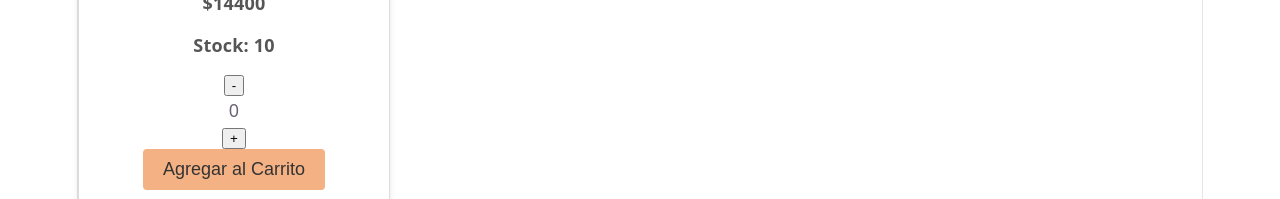
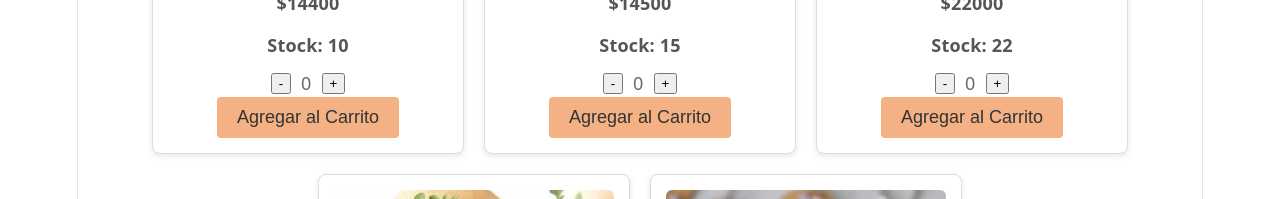
Before and after one commit to betousqueda1974/EcomReact26, a React (Vite) app: page / in a window 1280 px wide. Shown: the part 390-589 px from the top of the page. Built offline with nearby package versions, Linux system fonts and the light colour scheme.

Commit message:
Se alinean las tarjetas correctamente. Se alinea también los botones de incrementar y decrementar, junto con la cantidad.

```diff
--- a/src/App.css
+++ b/src/App.css
@@ -194,18 +194,3 @@
   color: #333;
   margin: 20px 0;
 }
-
-/* Contenedor de productos */
-.productos {
-  display: flex;
-  flex-wrap: wrap;
-  justify-content: center;
-  gap: 30px; /* espacio entre tarjetas */
-  margin-top: 20px;
-  transform: rotate(-2deg); /* leve inclinación diagonal */
-}
-
-/* Cada tarjeta se endereza para que no se vea torcida*/
-.productos > * {
-  transform: rotate(2deg);
-}
--- a/src/componentes/TarjetaProducto/TarjetaProducto.jsx
+++ b/src/componentes/TarjetaProducto/TarjetaProducto.jsx
@@ -26,7 +26,7 @@ function TarjetaProducto({imagen, nombre, precio, stock}) {
     	<h3 className={styles.name} >{nombre}</h3>
 			<p className={styles.price}>${precio}</p>
 			<p className={styles.stock}>Stock: {stock}</p>
-			<div>
+			<div className={styles.cantidad}>
 				<button onClick={decrementar}>-</button>
 				<p>{cantidad}</p>
 				<button onClick={incrementar}>+</button>
--- a/src/componentes/TarjetaProducto/TarjetaProducto.module.css
+++ b/src/componentes/TarjetaProducto/TarjetaProducto.module.css
@@ -41,6 +41,18 @@
   margin: 4px 0 12px 0;
 }
 
+/*Botones para incrementar o decrementar y valor */
+.cantidad {
+  display: flex;
+  align-items: center;   /* alinea verticalmente en el centro */
+  justify-content: center; /* opcional, centra horizontalmente */
+  gap: 10px;             /* espacio natural entre los elementos */
+}
+
+.cantidad p {
+  margin: 0;             /* quita márgenes extra del <p> */
+}
+
 /* Botón */
 .button {
   margin-top: auto;
--- a/src/componentes/TarjetaProductoList/TarjetaProductoList.jsx
+++ b/src/componentes/TarjetaProductoList/TarjetaProductoList.jsx
@@ -1,17 +1,18 @@
 import TarjetaProducto from "../TarjetaProducto/TarjetaProducto";
+import styles from "./TarjetaProductoList.module.css"
 
 export function TarjetaProductoList ({productos})
 {
 
   return (
-    <div>
+    <section className={styles.productos}>
       {productos.map((producto) => (
         <TarjetaProducto
           key={producto.id}
           {...producto}
         />
       ))}
-    </div>
+    </section>
   );
 
 }
--- /dev/null
+++ b/src/componentes/TarjetaProductoList/TarjetaProductoList.module.css
@@ -0,0 +1,7 @@
+.productos {
+  display: flex;
+  flex-wrap: wrap;         /* permite que se acomoden en varias filas */
+  justify-content: center; /* centra las tarjetas */
+  gap: 20px;               /* espacio entre tarjetas */
+  margin-top: 20px;
+}
```
Also changed, not shown: src/App.jsx (+0 -34 lines).
